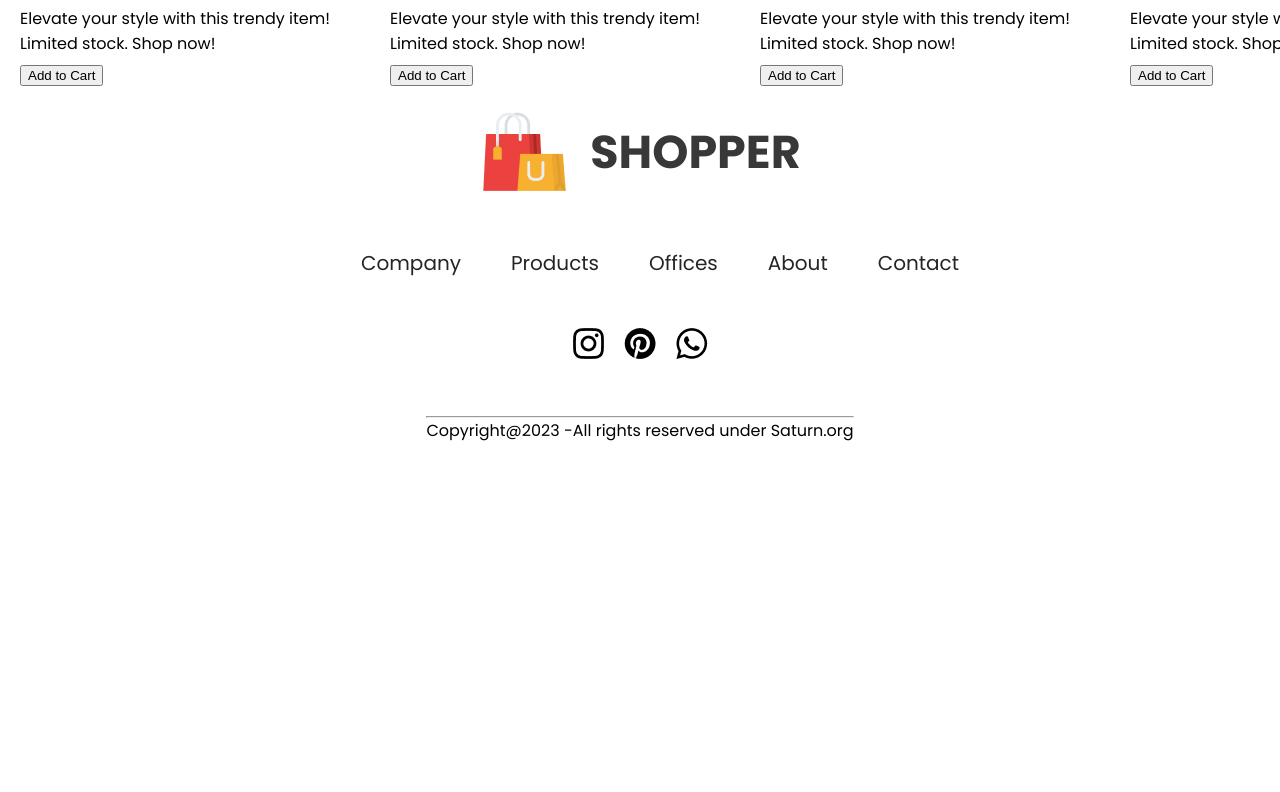
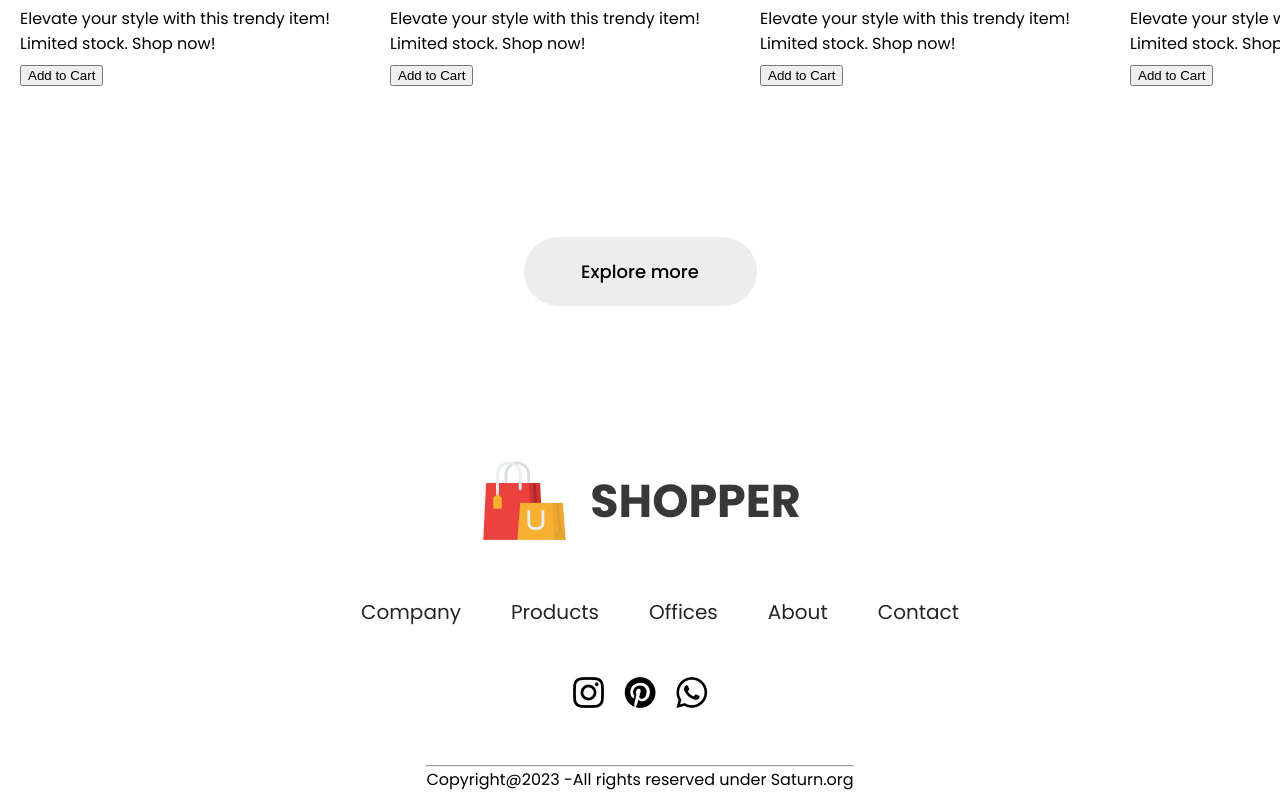
Before and after one commit to Shashikumar-ezhilarasu/E-commerce-frontend, a React (Create React App) app: page /kids in a window 1280 px wide. Shown: the part 2249-3041 px from the top of the page. Before the commit the page ends 2692 px from the top, so only its background shows below. Built offline with nearby package versions, Linux system fonts and the light colour scheme.

Commit message:
Shopcategoryloadmore

```diff
--- a/src/Pages/CSS/ShopCategory.css
+++ b/src/Pages/CSS/ShopCategory.css
@@ -37,3 +37,19 @@
         grid-template-columns: 1fr 1fr 1fr 1fr; /* Adjust as needed */
     }
 }
+
+.shopcategory-loadmore{
+    display: flex;
+    justify-content: center;
+    margin: 150px auto;
+    width:233px;
+    height:69px;
+    border-radius: 75px;
+    background: #ededed;
+    font-size: 18px;
+    font-weight:500;
+    color: 787878px;
+    align-items: center;
+    cursor: pointer;
+
+}
--- a/src/Pages/ShopCategory.jsx
+++ b/src/Pages/ShopCategory.jsx
@@ -34,6 +34,9 @@
           />
         ))}
       </div>
+      <div className="shopcategory-loadmore">
+        Explore more
+      </div>
     </div>
   );
 }
```
